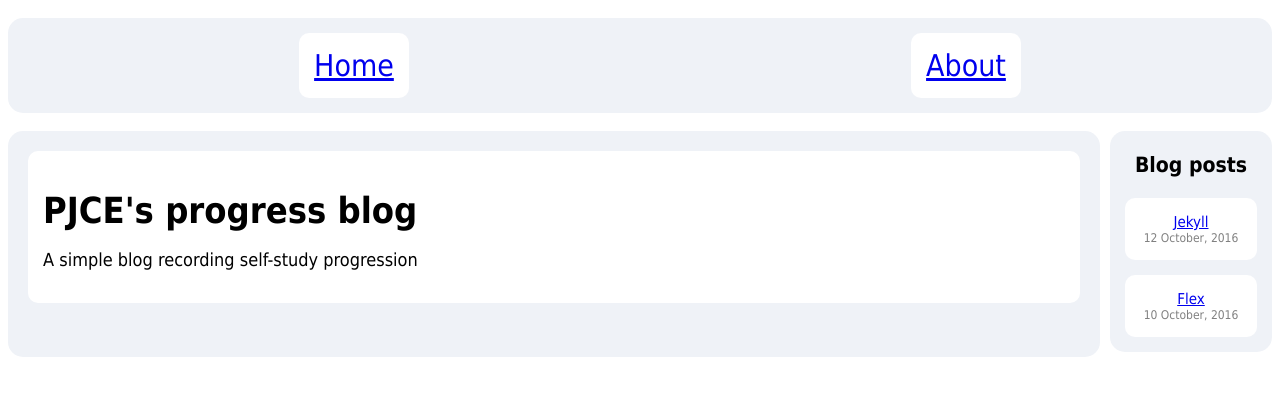
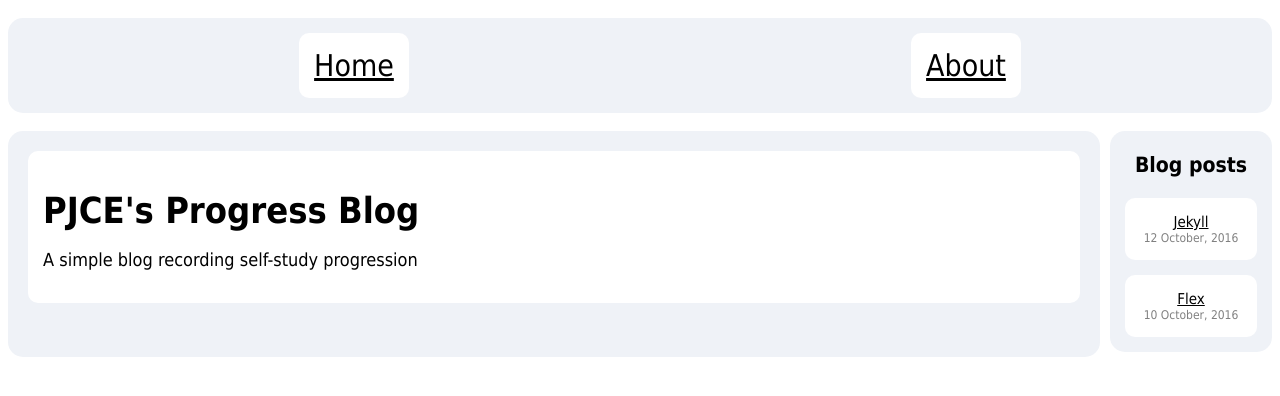
Before and after one commit to pjcevans/homepage-1.0-deprecated, a Jekyll site: the page built from index.html, in a window 1280 px wide. Shown: the top 396 px of the page. Built offline with Jekyll 4.4.1, drawn with Linux system fonts in a browser that asks for light colours.

Commit message:
styled links

```diff
--- a/css/site.css
+++ b/css/site.css
@@ -9,6 +9,10 @@ body {
 
 h1 {
   margin-bottom: 5px;
+}
+
+a {
+  color: black;
 }
 
 .fitWidth {
--- a/index.html
+++ b/index.html
@@ -5,7 +5,7 @@ title: Home
 
 <div>
   <div>
-  <h1>PJCE's progress blog</h1>
+  <h1>PJCE's Progress Blog</h1>
   <p>A simple blog recording self-study progression</p>
 
   </div>
```
